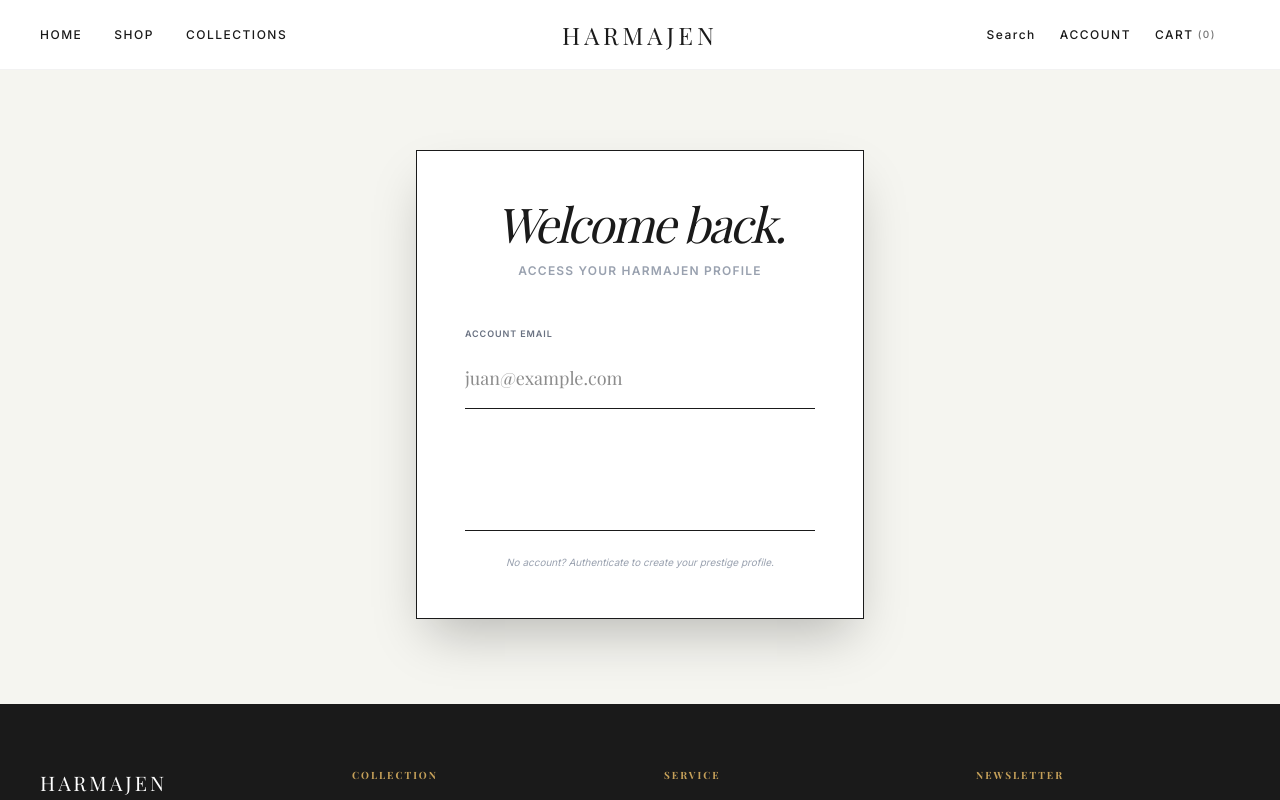
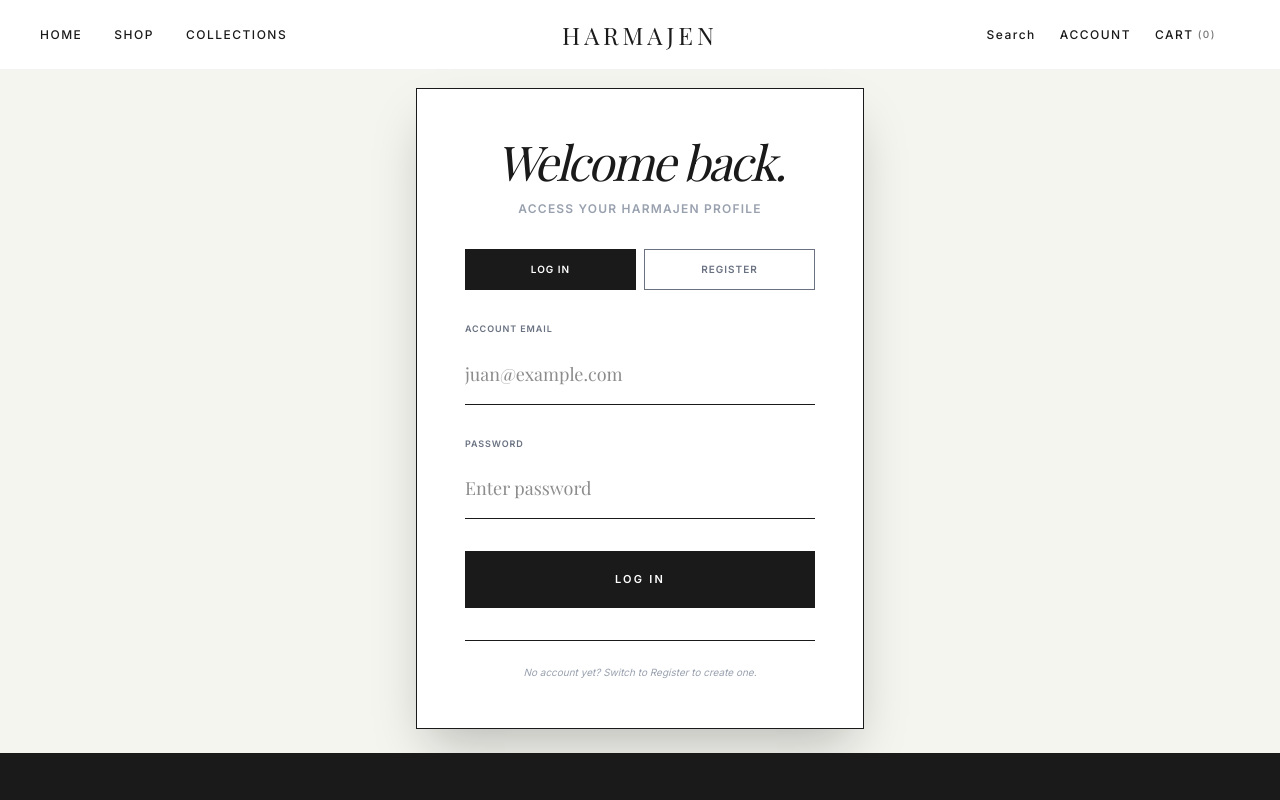
Before and after one commit to kaiiii05/Hamrajen, a React (Vite) app: page /account in a window 1280 px wide. Shown: the top 800 px of the page. Built offline with nearby package versions, Linux system fonts and the light colour scheme; a web font is replaced by a local one.

Commit message:
added register acc

```diff
--- a/src/context/AppContext.tsx
+++ b/src/context/AppContext.tsx
@@ -12,13 +12,19 @@
   refundRequests: RefundRequest[];
   submitRefund: (refund: Omit<RefundRequest, 'id' | 'createdAt' | 'status'>) => void;
   user: any;
-  login: (email: string) => void;
+  login: (email: string, password: string) => { success: boolean; message: string };
+  register: (name: string, email: string, password: string) => { success: boolean; message: string };
   logout: () => void;
 }
 
 const AppContext = createContext<AppContextType | undefined>(undefined);
 
 export const AppProvider: React.FC<{ children: React.ReactNode }> = ({ children }) => {
+  const [users, setUsers] = useState<Array<{ name: string; email: string; password: string }>>(() => {
+    const saved = localStorage.getItem('har_users');
+    return saved ? JSON.parse(saved) : [];
+  });
+
   const [cart, setCart] = useState<CartItem[]>(() => {
     const saved = localStorage.getItem('har_cart');
     return saved ? JSON.parse(saved) : [];
@@ -50,6 +56,10 @@
   useEffect(() => {
     localStorage.setItem('har_refunds', JSON.stringify(refundRequests));
   }, [refundRequests]);
+
+  useEffect(() => {
+    localStorage.setItem('har_users', JSON.stringify(users));
+  }, [users]);
 
   const addToCart = (product: Product, size: string, color: string) => {
     setCart((prev) => {
@@ -109,10 +119,42 @@
     setRefundRequests((prev) => [newRefund, ...prev]);
   };
 
-  const login = (email: string) => {
-    const newUser = { email, name: email.split('@')[0] };
-    setUser(newUser);
-    localStorage.setItem('har_user', JSON.stringify(newUser));
+  const login = (email: string, password: string) => {
+    const normalizedEmail = email.trim().toLowerCase();
+    const existingUser = users.find((item) => item.email.toLowerCase() === normalizedEmail);
+
+    if (!existingUser) {
+      return { success: false, message: 'No account found with that email.' };
+    }
+
+    if (existingUser.password !== password) {
+      return { success: false, message: 'Incorrect password.' };
+    }
+
+    const sessionUser = { email: existingUser.email, name: existingUser.name };
+    setUser(sessionUser);
+    localStorage.setItem('har_user', JSON.stringify(sessionUser));
+    return { success: true, message: 'Login successful.' };
+  };
+
+  const register = (name: string, email: string, password: string) => {
+    const normalizedEmail = email.trim().toLowerCase();
+
+    if (users.some((item) => item.email.toLowerCase() === normalizedEmail)) {
+      return { success: false, message: 'Email is already registered.' };
+    }
+
+    const newAccount = {
+      name: name.trim(),
+      email: normalizedEmail,
+      password
+    };
+
+    setUsers((prev) => [newAccount, ...prev]);
+    const sessionUser = { email: newAccount.email, name: newAccount.name };
+    setUser(sessionUser);
+    localStorage.setItem('har_user', JSON.stringify(sessionUser));
+    return { success: true, message: 'Account created successfully.' };
   };
 
   const logout = () => {
@@ -125,7 +167,7 @@
       cart, addToCart, removeFromCart, updateQuantity, clearCart,
       orders, createOrder,
       refundRequests, submitRefund,
-      user, login, logout
+      user, login, register, logout
     }}>
       {children}
     </AppContext.Provider>
--- a/src/pages/Account.tsx
+++ b/src/pages/Account.tsx
@@ -7,8 +7,13 @@
 import { Order } from '../types';
 
 export default function Account() {
-  const { user, login, logout, orders } = useApp();
+  const { user, login, register, logout, orders } = useApp();
   const [email, setEmail] = useState('');
+  const [password, setPassword] = useState('');
+  const [name, setName] = useState('');
+  const [confirmPassword, setConfirmPassword] = useState('');
+  const [authMode, setAuthMode] = useState<'login' | 'register'>('login');
+  const [authError, setAuthError] = useState('');
   const [activeTab, setActiveTab ] = useState('orders');
   const [orderSection, setOrderSection] = useState<'to-pay' | 'to-ship' | 'to-receive' | 'to-rate'>('to-pay');
 
@@ -35,15 +40,80 @@
   };
 
   if (!user) {
+    const handleAuthSubmit = (e: React.FormEvent) => {
+      e.preventDefault();
+      setAuthError('');
+
+      if (authMode === 'register') {
+        if (!name.trim()) {
+          setAuthError('Please enter your name.');
+          return;
+        }
+        if (password.length < 6) {
+          setAuthError('Password must be at least 6 characters.');
+          return;
+        }
+        if (password !== confirmPassword) {
+          setAuthError('Passwords do not match.');
+          return;
+        }
+
+        const result = register(name, email, password);
+        if (!result.success) setAuthError(result.message);
+        return;
+      }
+
+      const result = login(email, password);
+      if (!result.success) setAuthError(result.message);
+    };
+
     return (
       <div className="bg-brand-beige min-h-[80vh] flex items-center justify-center p-6">
         <motion.div initial={{ opacity: 0, y: 20 }} animate={{ opacity: 1, y: 0 }} className="bg-white p-12 shadow-2xl border border-brand-gray w-full max-w-md">
           <h1 className="text-5xl font-serif mb-4 italic text-center tracking-tighter">Welcome back.</h1>
-          <p className="text-gray-400 text-xs uppercase tracking-widest mb-12 text-center font-bold">Access your Harmajen profile</p>
+          <p className="text-gray-400 text-xs uppercase tracking-widest mb-8 text-center font-bold">Access your Harmajen profile</p>
+          <div className="grid grid-cols-2 gap-2 mb-8">
+            <button
+              type="button"
+              onClick={() => { setAuthMode('login'); setAuthError(''); }}
+              className={cn(
+                "border py-3 text-[10px] uppercase font-bold tracking-widest transition-all",
+                authMode === 'login'
+                  ? "bg-brand-charcoal text-white border-brand-charcoal"
+                  : "border-brand-gray text-gray-500 hover:border-brand-charcoal hover:text-brand-charcoal"
+              )}
+            >
+              Log In
+            </button>
+            <button
+              type="button"
+              onClick={() => { setAuthMode('register'); setAuthError(''); }}
+              className={cn(
+                "border py-3 text-[10px] uppercase font-bold tracking-widest transition-all",
+                authMode === 'register'
+                  ? "bg-brand-charcoal text-white border-brand-charcoal"
+                  : "border-brand-gray text-gray-500 hover:border-brand-charcoal hover:text-brand-charcoal"
+              )}
+            >
+              Register
+            </button>
+          </div>
           <form
-            onSubmit={(e) => { e.preventDefault(); login(email); }}
+            onSubmit={handleAuthSubmit}
             className="space-y-8"
           >
+            {authMode === 'register' && (
+              <div className="flex flex-col space-y-2">
+                <label className="uppercase text-[9px] font-bold tracking-widest text-gray-500">Full Name</label>
+                <input
+                  required
+                  value={name}
+                  onChange={(e) => setName(e.target.value)}
+                  className="bg-transparent border-b border-brand-gray py-4 outline-none focus:border-brand-charcoal font-serif text-lg"
+                  placeholder="Juan Dela Cruz"
+                />
+              </div>
+            )}
             <div className="flex flex-col space-y-2">
               <label className="uppercase text-[9px] font-bold tracking-widest text-gray-500">Account Email</label>
               <input
@@ -51,15 +121,46 @@
                 type="email"
                 value={email}
                 onChange={(e) => setEmail(e.target.value)}
-                className="bg-transparent border-b border-brand-gray py-4 outline-none focus:border-brand-black font-serif text-lg"
+                className="bg-transparent border-b border-brand-gray py-4 outline-none focus:border-brand-charcoal font-serif text-lg"
                 placeholder="juan@example.com"
               />
             </div>
-            <button className="w-full bg-brand-black text-white py-5 text-[11px] uppercase font-bold tracking-[0.2em] hover:bg-brand-gold transition-all">
-              Request Authentication
+            <div className="flex flex-col space-y-2">
+              <label className="uppercase text-[9px] font-bold tracking-widest text-gray-500">Password</label>
+              <input
+                required
+                type="password"
+                value={password}
+                onChange={(e) => setPassword(e.target.value)}
+                className="bg-transparent border-b border-brand-gray py-4 outline-none focus:border-brand-charcoal font-serif text-lg"
+                placeholder="Enter password"
+              />
+            </div>
+            {authMode === 'register' && (
+              <div className="flex flex-col space-y-2">
+                <label className="uppercase text-[9px] font-bold tracking-widest text-gray-500">Confirm Password</label>
+                <input
+                  required
+                  type="password"
+                  value={confirmPassword}
+                  onChange={(e) => setConfirmPassword(e.target.value)}
+                  className="bg-transparent border-b border-brand-gray py-4 outline-none focus:border-brand-charcoal font-serif text-lg"
+                  placeholder="Re-enter password"
+                />
+              </div>
+            )}
+            {authError && (
+              <p className="text-xs text-red-500 font-medium">{authError}</p>
+            )}
+            <button className="w-full bg-brand-charcoal text-white py-5 text-[11px] uppercase font-bold tracking-[0.2em] hover:bg-brand-gold transition-all">
+              {authMode === 'register' ? 'Create Account' : 'Log In'}
             </button>
             <div className="pt-6 text-center border-t border-brand-gray">
-               <p className="text-[10px] text-gray-400 italic">No account? Authenticate to create your prestige profile.</p>
+               <p className="text-[10px] text-gray-400 italic">
+                 {authMode === 'register'
+                   ? 'Already have an account? Switch to Log In.'
+                   : "No account yet? Switch to Register to create one."}
+               </p>
             </div>
           </form>
         </motion.div>
```
